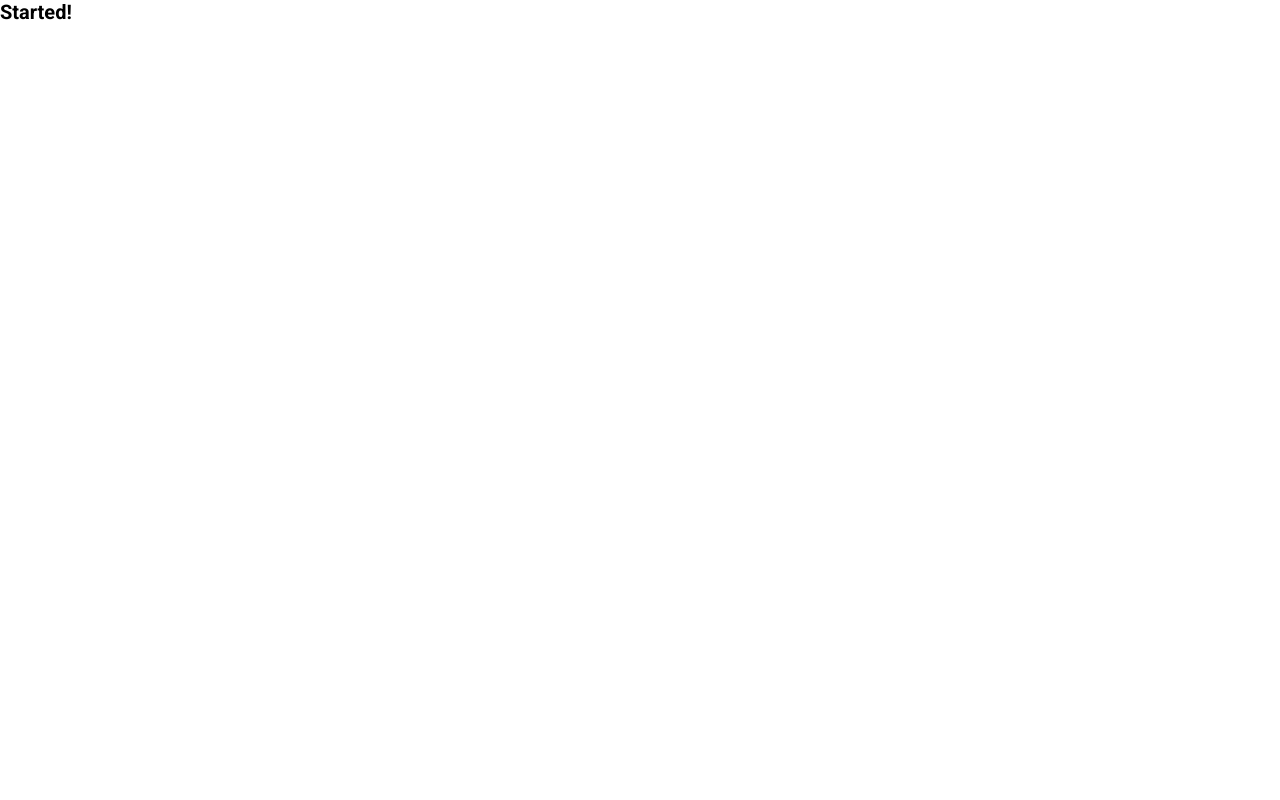
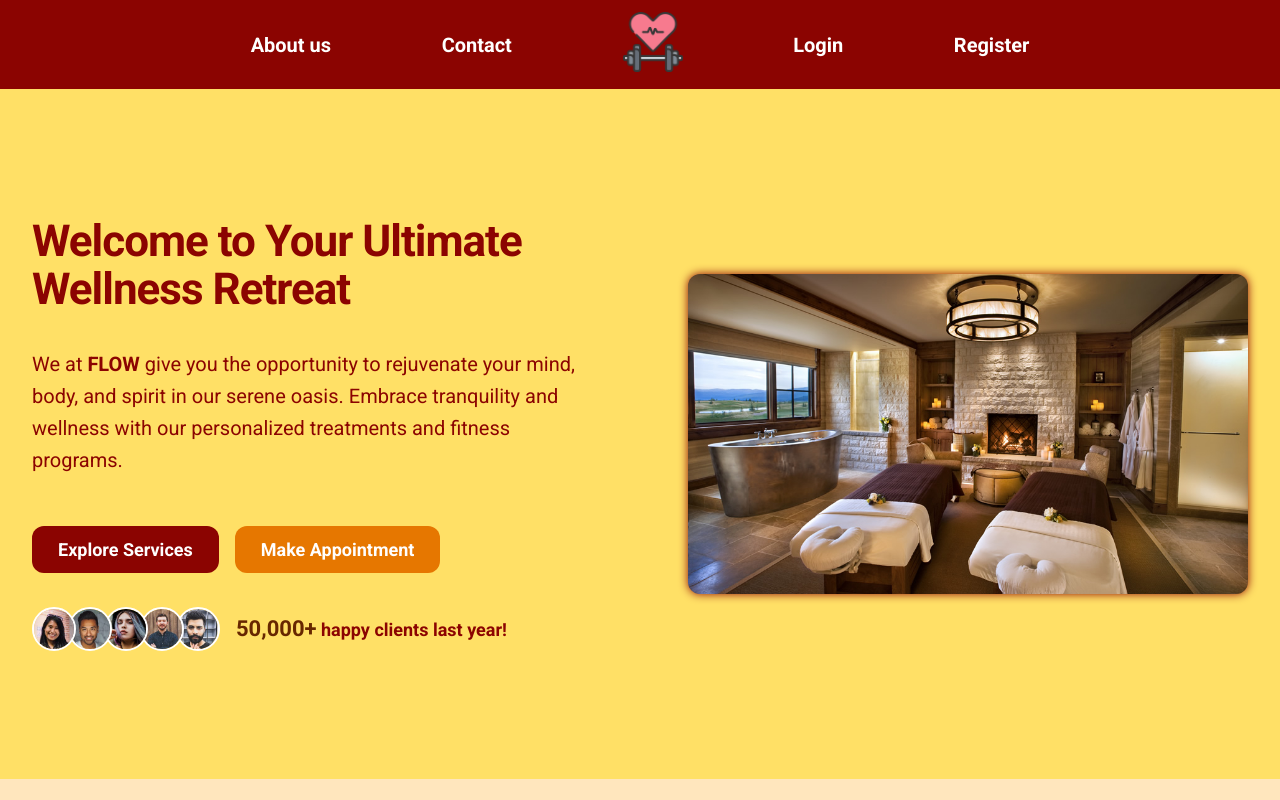
Before and after one commit to nikolamihailov/test, a React (Vite) app: page / in a window 1280 px wide. Shown: the top 800 px of the page. Built offline with nearby package versions, Linux system fonts and the light colour scheme; no server answers.

Commit message:
app and main refactored

```diff
--- a/src/App.tsx
+++ b/src/App.tsx
@@ -1,8 +1,39 @@
+import { RouterProvider } from "react-router-dom";
+import { appRouter } from "./utils/routes";
+import { createTheme, ThemeProvider } from "@mui/material";
+import { QueryClient, QueryClientProvider } from "@tanstack/react-query";
+import { ReactQueryDevtools } from "@tanstack/react-query-devtools";
+import { AuthProvider } from "./contexts/AuthContext";
+import generateCssVariables from "./utils/ThemeColors/generateColors";
+
+const queryClient = new QueryClient();
+
+const theme = createTheme({
+  typography: {
+    htmlFontSize: 10,
+  },
+  palette: {
+    primary: {
+      main: "#8B0401",
+    },
+    secondary: {
+      main: "#FFF",
+    },
+  },
+});
+
+generateCssVariables(theme);
+
 function App() {
   return (
-    <>
-      <h1>Started!</h1>
-    </>
+    <QueryClientProvider client={queryClient}>
+      <ThemeProvider theme={theme}>
+        <AuthProvider>
+          <RouterProvider router={appRouter} />
+        </AuthProvider>
+      </ThemeProvider>
+      <ReactQueryDevtools />
+    </QueryClientProvider>
   );
 }
 
--- a/src/main.tsx
+++ b/src/main.tsx
@@ -1,10 +1,17 @@
-import React from 'react'
-import ReactDOM from 'react-dom/client'
-import App from './App.tsx'
-import './index.css'
+import React from "react";
+import ReactDOM from "react-dom/client";
+import App from "./App.tsx";
+import { ToastContainer } from "react-toastify";
+import "react-toastify/dist/ReactToastify.css";
+import "./index.css";
 
-ReactDOM.createRoot(document.getElementById('root')!).render(
+ReactDOM.createRoot(document.getElementById("root")!).render(
   <React.StrictMode>
     <App />
-  </React.StrictMode>,
-)
+    <ToastContainer
+      position="top-right"
+      style={{ marginTop: "7.5rem", fontSize: "1.8rem" }}
+      newestOnTop={true}
+    />
+  </React.StrictMode>
+);
```
